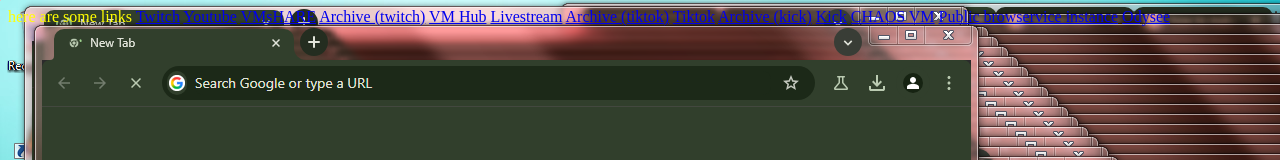
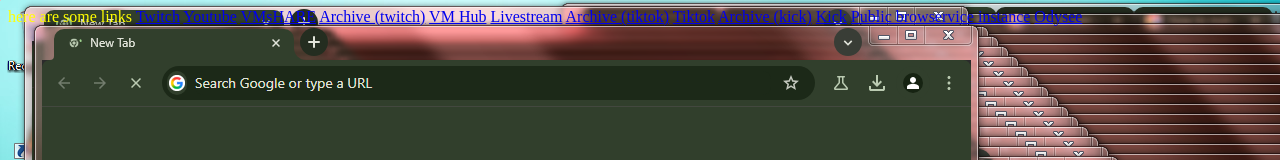
Before and after one commit to chaosofwebsimai/links, a plain HTML site: page index.html in a window 1280 px wide. Shown: the top 160 px of the page. Drawn offline with Linux system fonts and the light colour scheme.

Commit message:
Update index.html

```diff
--- a/index.html
+++ b/index.html
@@ -11,7 +11,6 @@
 <a href="https://www.tiktok.com/@chaos98to10">Tiktok</a>
 <a href="https://kick.com/chaosofwebsim">Archive (kick)</a>
 <a href="https://kick.com/chaosofwebsimai">Kick</a>
-<a href="https://chaosofwebsimai.github.io/chaosvm">CHAOS VM</a>
 <a href="https://chaosofwebsimai.github.io/browservice">Public browservice instance</a>
 <a href="https://odysee.com/@chaos98to10:5">Odysee</a>
         </body>
```
